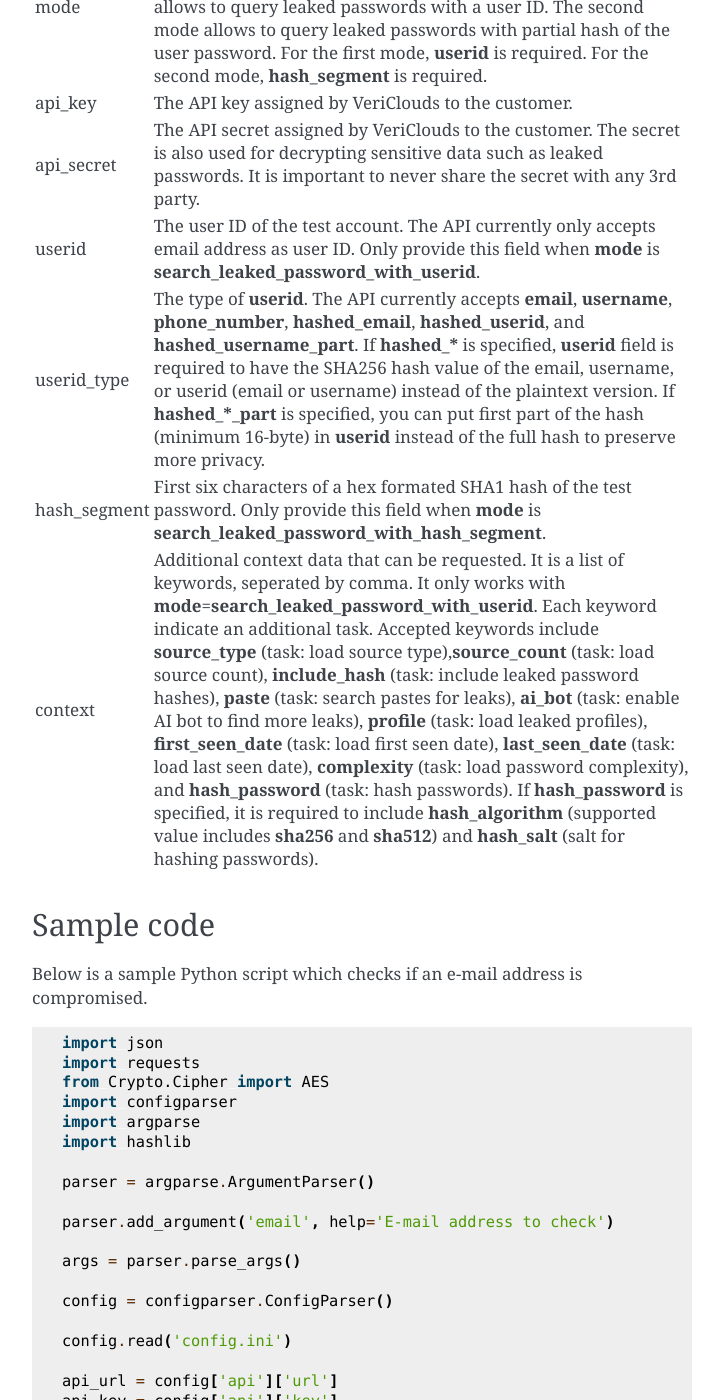
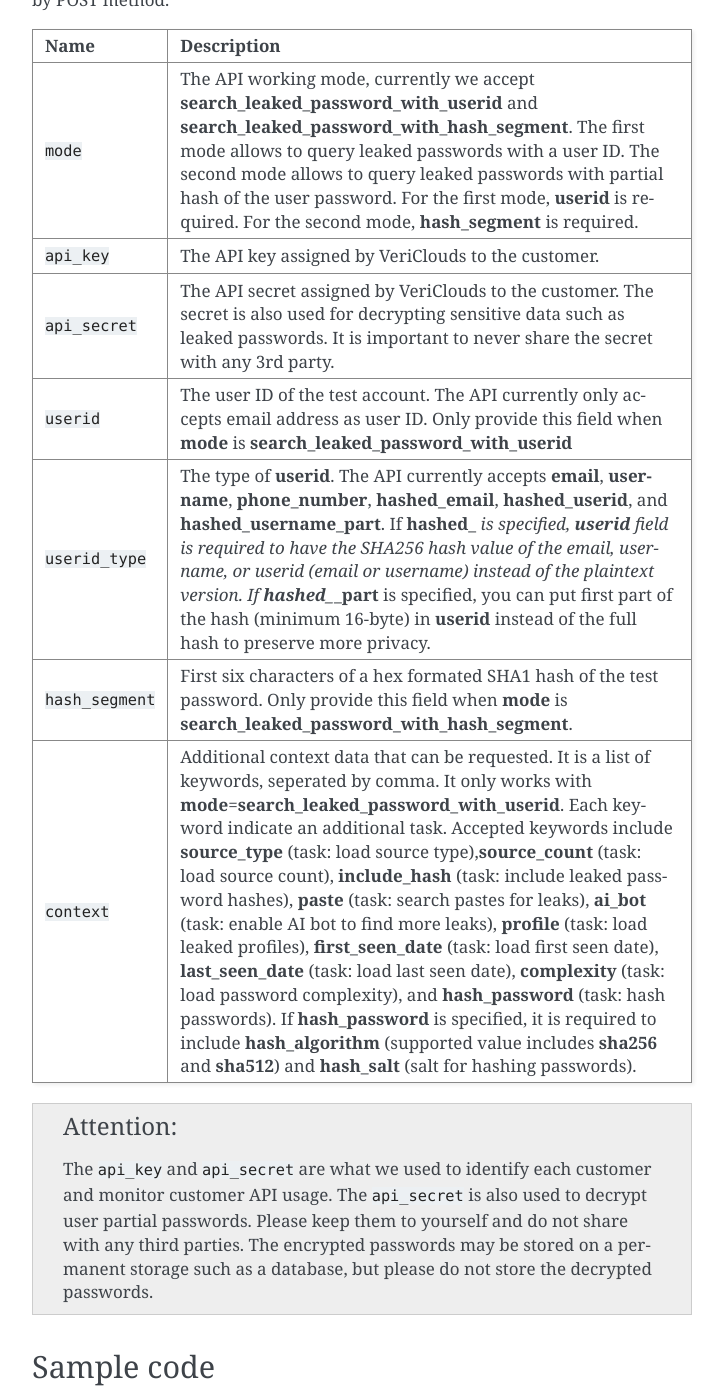
Before and after one commit to appbugs/VeriClouds-docs, a Sphinx documentation site: the page built from docs/index.md, in a window 1280 px wide and 1400 px high, scrolled down 1724 px. Shown: the whole window, without its empty margins (388-1112 px from the left). Built offline with Sphinx 7.4.7, drawn with Linux system fonts in a browser that asks for light colours; some of the changed text lies outside the part shown.

Commit message:
Update documentation

````diff
--- a/docs/index.md
+++ b/docs/index.md
@@ -3,6 +3,10 @@ date: January 13, 2022
 ---
 
 # VeriClouds CredVerify API Document
+
+```{admonition} Please note
+This documentation is being migrated from an older system and is a work in progress.
+```
 
 ## Why?
 
@@ -38,44 +42,19 @@ To verify whether a password is included in a list of already compromised passwo
 
 All the parameters should be encoded by "urlencoding" and send to API Interface by POST method.
 
-<table>
-<thead>
-<tr>
-<td>Name</td>
-<td>Description</td>
-</tr>
-</thead>
-<tbody>
-<tr>
-<td>mode</td>
-<td>The API working mode, currently we accept <b>search_leaked_password_with_userid</b> and <b>search_leaked_password_with_hash_segment</b>. The first mode allows to query leaked passwords with a user ID. The second mode allows to query leaked passwords with partial hash of the user password. For the first mode, <b>userid</b> is required. For the second mode, <b>hash_segment</b> is required.</td>
-</tr>
-<tr>
-<td>api_key</td>
-<td>The API key assigned by VeriClouds to the customer.</td>
-</tr>
-<tr>
-<td>api_secret</td>
-<td>The API secret assigned by VeriClouds to the customer. The secret is also used for decrypting sensitive data such as leaked passwords. It is important to never share the secret with any 3rd party.</td>
-</tr>
-<tr>
-<td>userid</td>
-<td>The user ID of the test account. The API currently only accepts email address as user ID. Only provide this field when <b>mode</b> is <b>search_leaked_password_with_userid</b>.</td>
-</tr>
-<tr>
-<td>userid_type</td>
-<td>The type of <b>userid</b>. The API currently accepts <b>email</b>, <b>username</b>, <b>phone_number</b>, <b>hashed_email</b>, <b>hashed_userid</b>, and <b>hashed_username_part</b>. If <b>hashed_*</b> is specified, <b>userid</b> field is required to have the SHA256 hash value of the email, username, or userid (email or username) instead of the plaintext version. If <b>hashed_*_part</b> is specified, you can put first part of the hash (minimum 16-byte) in <b>userid</b> instead of the full hash to preserve more privacy. </td>
-</tr>
-<tr>
-<td>hash_segment</td>
-<td>First six characters of a hex formated SHA1 hash of the test password. Only provide this field when <b>mode</b> is <b>search_leaked_password_with_hash_segment</b>. </td>
-</tr>
-<tr>
-<td>context</td>
-<td>Additional context data that can be requested. It is a list of keywords, seperated by comma. It only works with <b>mode</b>=<b>search_leaked_password_with_userid</b>. Each keyword indicate an additional task. Accepted keywords include <b>source_type</b> (task: load source type),<b>source_count</b> (task: load source count), <b>include_hash</b> (task: include leaked password hashes), <b>paste</b> (task: search pastes for leaks), <b>ai_bot</b> (task: enable AI bot to find more leaks), <b>profile</b> (task: load leaked profiles), <b>first_seen_date</b> (task: load first seen date), <b>last_seen_date</b> (task: load last seen date), <b>complexity</b> (task: load password complexity), and <b>hash_password</b> (task: hash passwords). If <b>hash_password</b> is specified, it is required to include <b>hash_algorithm</b> (supported value includes <b>sha256</b> and <b>sha512</b>) and <b>hash_salt</b> (salt for hashing passwords).</code></td>
-</tr>
-</tbody>
-</table>
+| Name | Description |
+| ---- | ----------- |
+| `mode` | The API working mode, currently we accept <b>search_leaked_password_with_userid</b> and <b>search_leaked_password_with_hash_segment</b>. The first mode allows to query leaked passwords with a user ID. The second mode allows to query leaked passwords with partial hash of the user password. For the first mode, <b>userid</b> is required. For the second mode, <b>hash_segment</b> is required. |
+| `api_key` | The API key assigned by VeriClouds to the customer. |
+| `api_secret` | The API secret assigned by VeriClouds to the customer. The secret is also used for decrypting sensitive data such as leaked passwords. It is important to never share the secret with any 3rd party. |
+| `userid` | The user ID of the test account. The API currently only accepts email address as user ID. Only provide this field when <b>mode</b> is <b>search_leaked_password_with_userid</b> |
+| `userid_type` | The type of <b>userid</b>. The API currently accepts <b>email</b>, <b>username</b>, <b>phone_number</b>, <b>hashed_email</b>, <b>hashed_userid</b>, and <b>hashed_username_part</b>. If <b>hashed_*</b> is specified, <b>userid</b> field is required to have the SHA256 hash value of the email, username, or userid (email or username) instead of the plaintext version. If <b>hashed_*_part</b> is specified, you can put first part of the hash (minimum 16-byte) in <b>userid</b> instead of the full hash to preserve more privacy. |
+| `hash_segment` | First six characters of a hex formated SHA1 hash of the test password. Only provide this field when <b>mode</b> is <b>search_leaked_password_with_hash_segment</b>. |
+| `context` | Additional context data that can be requested. It is a list of keywords, seperated by comma. It only works with <b>mode</b>=<b>search_leaked_password_with_userid</b>. Each keyword indicate an additional task. Accepted keywords include <b>source_type</b> (task: load source type),<b>source_count</b> (task: load source count), <b>include_hash</b> (task: include leaked password hashes), <b>paste</b> (task: search pastes for leaks), <b>ai_bot</b> (task: enable AI bot to find more leaks), <b>profile</b> (task: load leaked profiles), <b>first_seen_date</b> (task: load first seen date), <b>last_seen_date</b> (task: load last seen date), <b>complexity</b> (task: load password complexity), and <b>hash_password</b> (task: hash passwords). If <b>hash_password</b> is specified, it is required to include <b>hash_algorithm</b> (supported value includes <b>sha256</b> and <b>sha512</b>) and <b>hash_salt</b> (salt for hashing passwords). |
+
+```{admonition} Attention
+The `api_key` and `api_secret` are what we used to identify each customer and monitor customer API usage. The `api_secret` is also used to decrypt user partial passwords. Please keep them to yourself and do not share with any third parties. The encrypted passwords may be stored on a permanent storage such as a database, but please do not store the decrypted passwords.
+```
 
 ## Sample code
 
````
Also changed, not shown: 1 other file.
